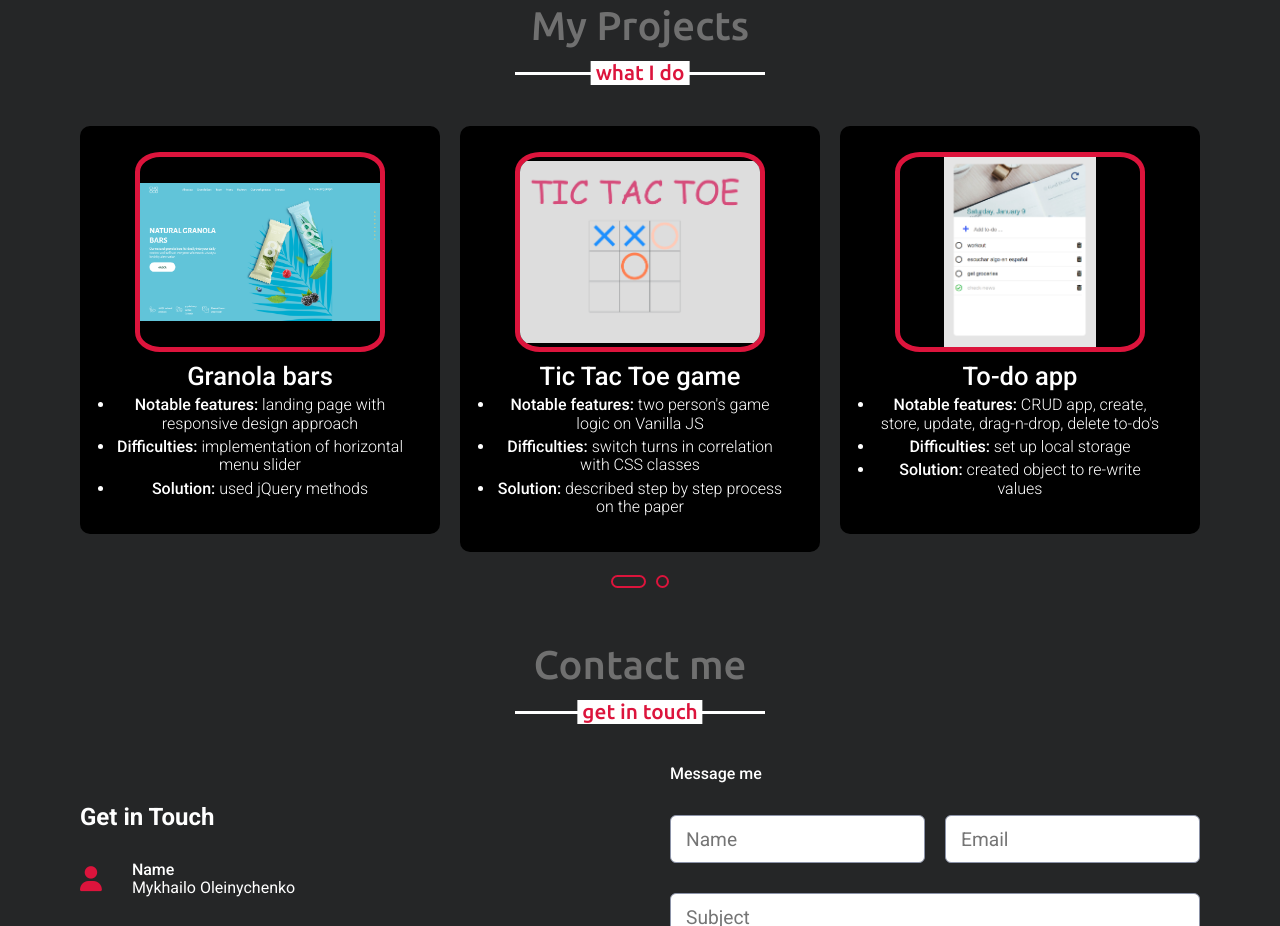
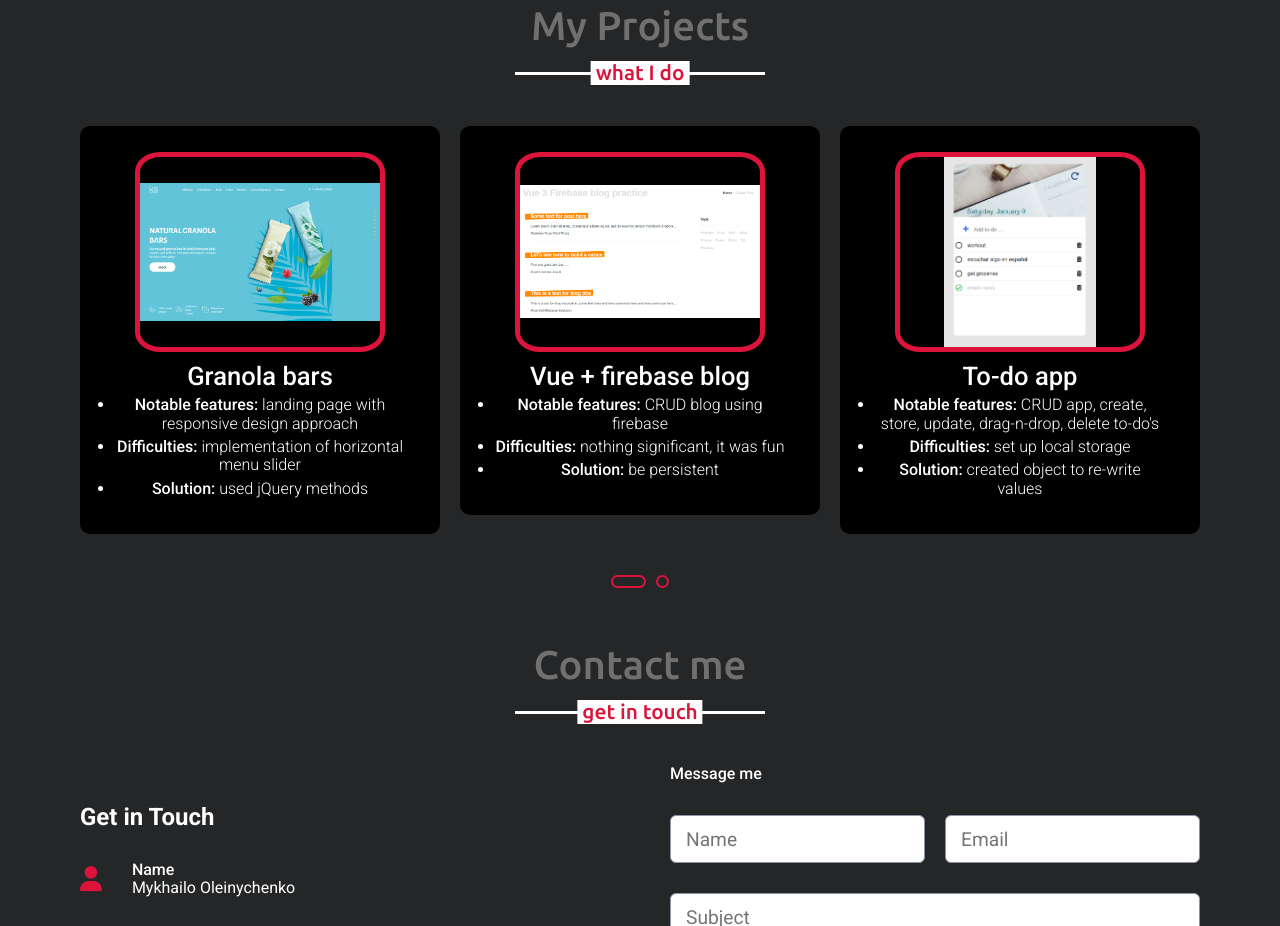
Before and after one commit to Misha-O/portfolio, a plain HTML site: page index.html in a window 1280 px wide. Shown: the part 1742-2668 px from the top of the page. Drawn offline with nearby package versions, Linux system fonts and the light colour scheme; a script that the page names is missing.

Commit message:
added new project

```diff
--- a/index.html
+++ b/index.html
@@ -123,12 +123,12 @@ Thus, I am certain that I will prove my persistence and dedication to the subjec
           <div class="card">
             <div class="box">
               <div class="box__img">
-                <a href="https://misha-o.github.io/ticTacToe/app/index.html" target="_blank"><img src="./img/project-2.png" alt="Project img" /></a>
+                <a href="https://misha-o.github.io/vue3-firebase-blog-practice/" target="_blank"><img src="./img/project-6.png" alt="Project img" /></a>
               </div>
-              <ul class="text">Tic Tac Toe game
-                <li><span>Notable features:</span> two person's game logic on Vanilla JS</li>
-                <li><span>Difficulties:</span> switch turns in correlation with CSS classes</li>
-                <li><span>Solution:</span> described step by step process on the paper</li>
+              <ul class="text">Vue + firebase blog
+                <li><span>Notable features:</span> CRUD blog using firebase</li>
+                <li><span>Difficulties:</span> nothing significant, it was fun</li>
+                <li><span>Solution:</span> be persistent</li>
               </ul>
             </div>
           </div>
@@ -153,6 +153,18 @@ Thus, I am certain that I will prove my persistence and dedication to the subjec
                 <li><span>Notable features:</span> weather forecast from over 200,000 cities</li>
                 <li><span>Difficulties:</span> initial API set up in metric units</li>
                 <li><span>Solution:</span> thorough exam of documentation</li>
+              </ul>
+            </div>
+          </div>
+          <div class="card">
+            <div class="box">
+              <div class="box__img">
+                <a href="https://misha-o.github.io/ticTacToe/app/index.html" target="_blank"><img src="./img/project-2.png" alt="Project img" /></a>
+              </div>
+              <ul class="text">Tic Tac Toe game
+                <li><span>Notable features:</span> two person's game logic on Vanilla JS</li>
+                <li><span>Difficulties:</span> switch turns in correlation with CSS classes</li>
+                <li><span>Solution:</span> described step by step process on the paper</li>
               </ul>
             </div>
           </div>
```
Also changed, not shown: img/project-6.png (added).
